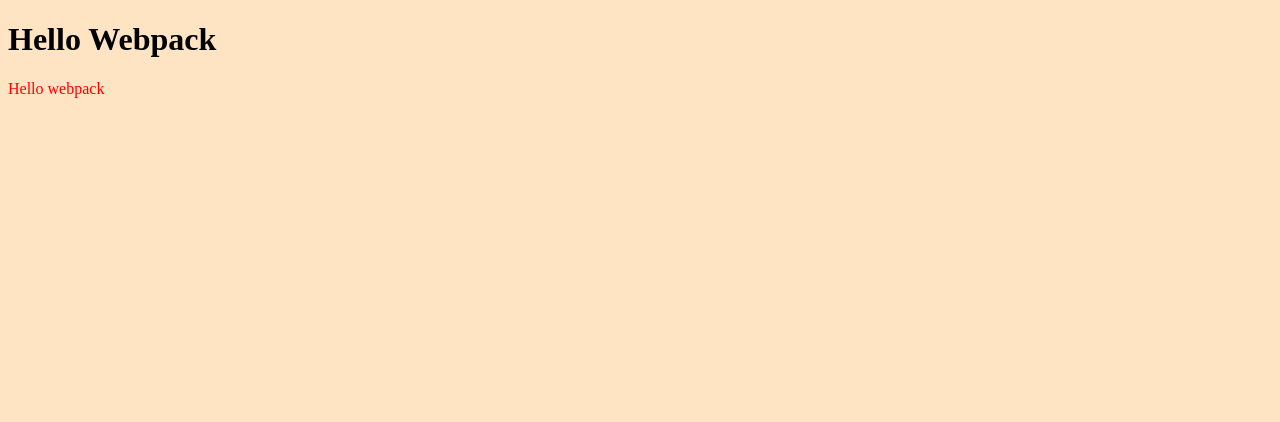
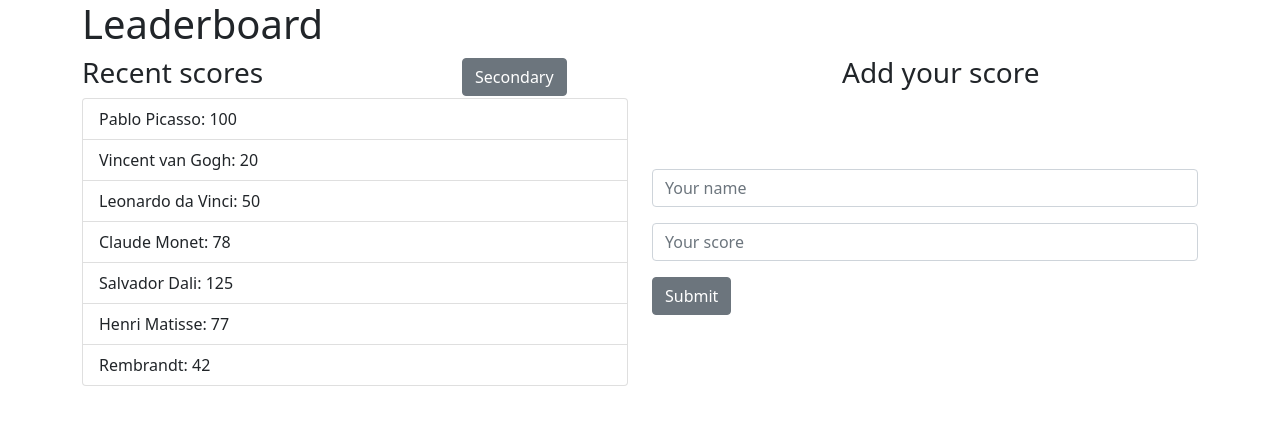
Before and after one commit to JasemDuncan/Leaderboard, a website built with webpack: page src/index.html in a window 1280 px wide. Built offline with nearby package versions, Linux system fonts and the light colour scheme.

Commit message:
Create basic structure for ScoreBoard PR

```diff
--- a/src/index.html
+++ b/src/index.html
@@ -4,9 +4,48 @@
     <meta charset="UTF-8">
     <meta http-equiv="X-UA-Compatible" content="IE=edge">
     <meta name="viewport" content="width=device-width, initial-scale=1.0">
+    <link href="https://cdn.jsdelivr.net/npm/bootstrap@5.1.3/dist/css/bootstrap.min.css" rel="stylesheet" integrity="sha384-1BmE4kWBq78iYhFldvKuhfTAU6auU8tT94WrHftjDbrCEXSU1oBoqyl2QvZ6jIW3" crossorigin="anonymous">
+
+
     <title>webpack boilerpalte</title>
 </head>
 <body>
-    <h1>Hello Webpack</h1>
+    <div class="container">
+        <div class="row align-items-center">
+            <div class="col">
+             <h1>Leaderboard</h1>
+            </div>
+        </div>
+        <div class="row align-items-center">
+            <div class="col">
+              <h3>Recent scores</h3>
+
+            </div>
+            <div class="col">
+                <button type="button" class="btn btn-secondary">Secondary</button>
+            </div>
+            <div class="col">
+                <h3>Add your score</h3>
+            </div>
+        </div>
+        <div class="row align-items-center">
+            <div class="col">
+                <ul id="ulScore">
+                </ul>
+            </div>
+            <div class="col">
+                <form>
+                    <div class="mb-3">
+                      <input type="email" class="form-control" id="exampleInputEmail1" placeholder="Your name">
+                    </div>
+                    <div class="mb-3">
+                      <input type="password" class="form-control" id="exampleInputPassword1" placeholder="Your score">
+                    </div>
+                    <button type="submit" class="btn btn-secondary">Submit</button>
+                  </form>
+            </div>
+        </div>
+    </div>
+    <script src="https://cdn.jsdelivr.net/npm/bootstrap@5.1.3/dist/js/bootstrap.bundle.min.js" integrity="sha384-ka7Sk0Gln4gmtz2MlQnikT1wXgYsOg+OMhuP+IlRH9sENBO0LRn5q+8nbTov4+1p" crossorigin="anonymous"></script>
 </body>
 </html>
--- a/src/index.js
+++ b/src/index.js
@@ -1,13 +1,35 @@
-import _ from 'lodash';
 import './style.css';
+import * as logicBoard from './logicBoard';
 
-function component() {
-  const element = document.createElement('div');
+const arrObjBoard = [
+  {
+    name: 'Pablo Picasso',
+    score: 100,
+  },
+  {
+    name: 'Vincent van Gogh',
+    score: 20,
+  },
+  {
+    name: 'Leonardo da Vinci',
+    score: 50,
+  },
+  {
+    name: 'Claude Monet',
+    score: 78,
+  },
+  {
+    name: 'Salvador Dali',
+    score: 125,
+  },
+  {
+    name: 'Henri Matisse',
+    score: 77,
+  },
+  {
+    name: 'Rembrandt',
+    score: 42,
+  },
+];
 
-  // Lodash, now imported by this script
-  element.innerHTML = _.join(['Hello', 'webpack'], ' ');
-  element.classList.add('hello');
-  return element;
-}
-
-document.body.appendChild(component());
+logicBoard.loadScoreBoard(arrObjBoard);
--- /dev/null
+++ b/src/logicBoard.js
@@ -0,0 +1,12 @@
+export function loadScoreBoard(arr) {
+  const ulScore = document.getElementById('ulScore');
+  ulScore.classList = 'list-group';
+  for (let i = 0; i < arr.length; i += 1) {
+    const lsScore = document.createElement('li');
+    lsScore.classList = 'list-group-item';
+    lsScore.innerText = `${arr[i].name}: ${arr[i].score}`;
+    ulScore.appendChild(lsScore);
+  }
+}
+
+export default loadScoreBoard;
--- a/src/style.css
+++ b/src/style.css
@@ -1,7 +1,7 @@
-.hello {
-  color: red;
+.name-colum {
+  color: black;
 }
 
 body {
-  background-color: bisque;
+  background-color: rgb(255, 255, 255);
 }
```
Also changed, not shown: dist/index.html, dist/main.js.
